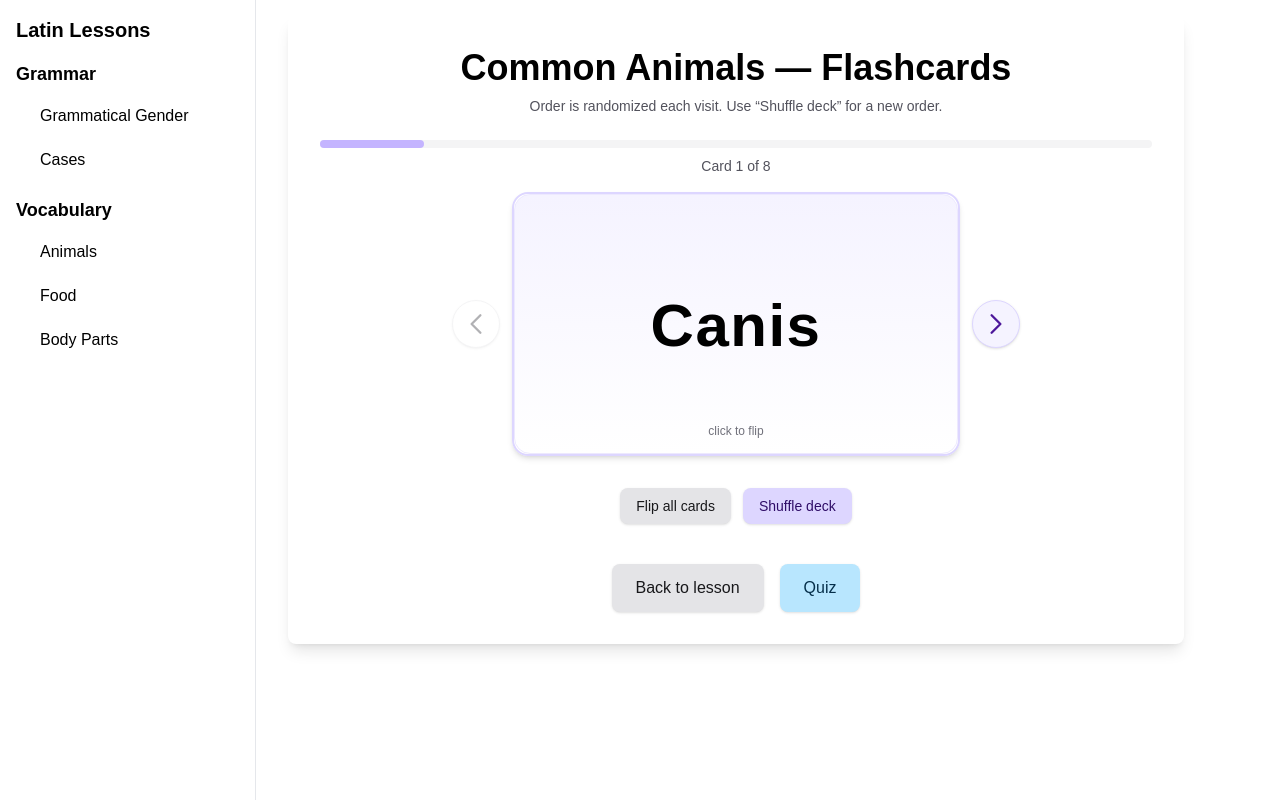
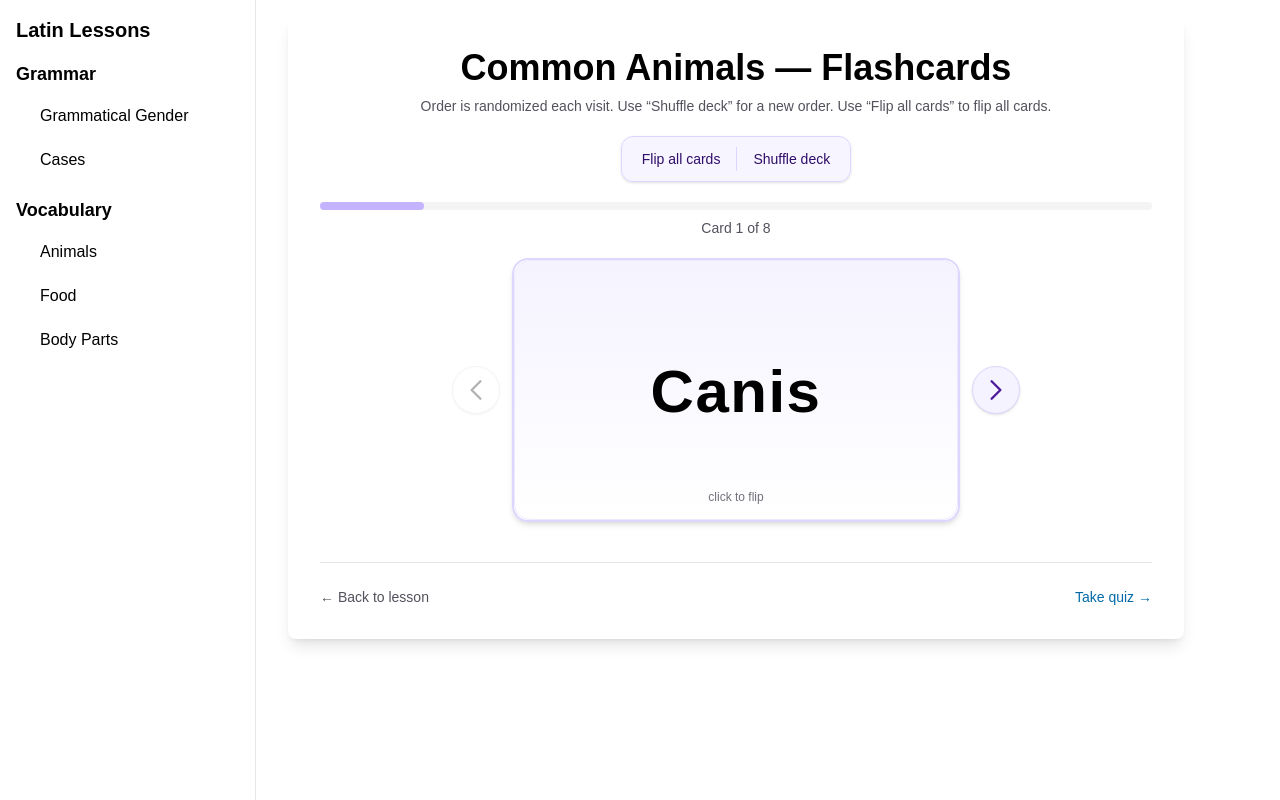
Before and after one commit to Qiong0312/latin_driller, a Next.js app: page /vocabulary/animals/common/flashcards in a window 1280 px wide. Built offline with nearby package versions, Linux system fonts and the light colour scheme.

Commit message:
update design for flashcards

```diff
--- a/src/app/vocabulary/animals/common/flashcards/page.tsx
+++ b/src/app/vocabulary/animals/common/flashcards/page.tsx
@@ -98,16 +98,39 @@ export default function CommonAnimalsFlashcardsPage() {
       <h1 className="text-4xl font-bold text-center mb-2 text-black dark:text-zinc-50">
         Common Animals — Flashcards
       </h1>
-      <p className="text-center text-sm text-zinc-600 dark:text-zinc-400 mb-6">
-        Order is randomized each visit. Use “Shuffle deck” for a new order.
-        {englishFirstMode && (
-          <span className="block mt-1 text-violet-600 dark:text-violet-400">
-            Flip-all mode: English side first — tap the card to reveal Latin.
-          </span>
-        )}
+      <p className="text-center text-sm text-zinc-600 dark:text-zinc-400 mb-5">
+        Order is randomized each visit. Use “Shuffle deck” for a new order. Use “Flip all cards” to flip all cards.
       </p>
 
-      <div className="mb-4">
+      <div className="mb-5 flex justify-center">
+        <div
+          className="inline-flex rounded-xl border border-violet-200 bg-violet-50/80 p-1 shadow-sm dark:border-violet-800 dark:bg-violet-950/40"
+          role="group"
+          aria-label="Deck actions"
+        >
+          <button
+            type="button"
+            onClick={toggleEnglishFirstMode}
+            aria-pressed={englishFirstMode}
+            className="rounded-lg px-4 py-2 text-sm font-medium text-violet-950 transition hover:bg-white/90 dark:text-violet-100 dark:hover:bg-violet-900/80"
+          >
+            Flip all cards
+          </button>
+          <span
+            className="my-1.5 w-px shrink-0 bg-violet-200 dark:bg-violet-700"
+            aria-hidden
+          />
+          <button
+            type="button"
+            onClick={reshuffle}
+            className="rounded-lg px-4 py-2 text-sm font-medium text-violet-950 transition hover:bg-white/90 dark:text-violet-100 dark:hover:bg-violet-900/80"
+          >
+            Shuffle deck
+          </button>
+        </div>
+      </div>
+
+      <div className="mb-5">
         <div className="w-full rounded-full h-2 bg-zinc-100 dark:bg-zinc-800">
           <div
             className="bg-violet-300 h-2 rounded-full transition-all dark:bg-violet-600"
@@ -119,7 +142,7 @@ export default function CommonAnimalsFlashcardsPage() {
         </p>
       </div>
 
-      <div className="mb-8 flex w-full items-center justify-center gap-1 sm:gap-3">
+      <div className="mb-10 flex w-full items-center justify-center gap-1 sm:gap-3">
         <button
           type="button"
           onClick={goPrev}
@@ -186,42 +209,20 @@ export default function CommonAnimalsFlashcardsPage() {
         </button>
       </div>
 
-      <div className="flex flex-wrap items-center justify-center gap-3 mb-8">
-        <button
-          type="button"
-          onClick={toggleEnglishFirstMode}
-          aria-pressed={englishFirstMode}
-          className={`px-4 py-2 rounded-lg text-sm font-medium shadow-sm transition ${
-            englishFirstMode
-              ? 'bg-amber-200 text-amber-950 hover:bg-amber-300 dark:bg-amber-900 dark:text-amber-100 dark:hover:bg-amber-800'
-              : 'bg-zinc-200 text-zinc-900 hover:bg-zinc-300 dark:bg-zinc-700 dark:text-zinc-100 dark:hover:bg-zinc-600'
-          }`}
-        >
-          Flip all cards
-        </button>
-        <button
-          type="button"
-          onClick={reshuffle}
-          className="px-4 py-2 rounded-lg bg-violet-200 text-violet-950 text-sm font-medium shadow-sm transition hover:bg-violet-300 dark:bg-violet-900 dark:text-violet-100 dark:hover:bg-violet-800"
-        >
-          Shuffle deck
-        </button>
-      </div>
-
-      <div className="text-center mt-10 space-x-4">
+      <footer className="mt-2 flex w-full flex-col items-center justify-between gap-3 border-t border-zinc-200 pt-6 dark:border-zinc-800 sm:flex-row sm:items-center">
         <Link
           href="/vocabulary/animals/common"
-          className="inline-block px-6 py-3 rounded-lg bg-zinc-200 text-zinc-900 shadow-sm transition hover:bg-zinc-300 dark:bg-zinc-700 dark:text-zinc-100 dark:hover:bg-zinc-600"
+          className="text-sm text-zinc-600 underline-offset-4 transition hover:text-zinc-900 hover:underline dark:text-zinc-400 dark:hover:text-zinc-200"
         >
-          Back to lesson
+          ← Back to lesson
         </Link>
         <Link
           href="/vocabulary/animals/common/test"
-          className="inline-block px-6 py-3 rounded-lg bg-sky-200 text-sky-950 shadow-sm transition hover:bg-sky-300 dark:bg-sky-800 dark:text-sky-100 dark:hover:bg-sky-700"
+          className="text-sm font-medium text-sky-700 underline-offset-4 transition hover:underline dark:text-sky-400"
         >
-          Quiz
+          Take quiz →
         </Link>
-      </div>
+      </footer>
     </div>
   );
 }
```
